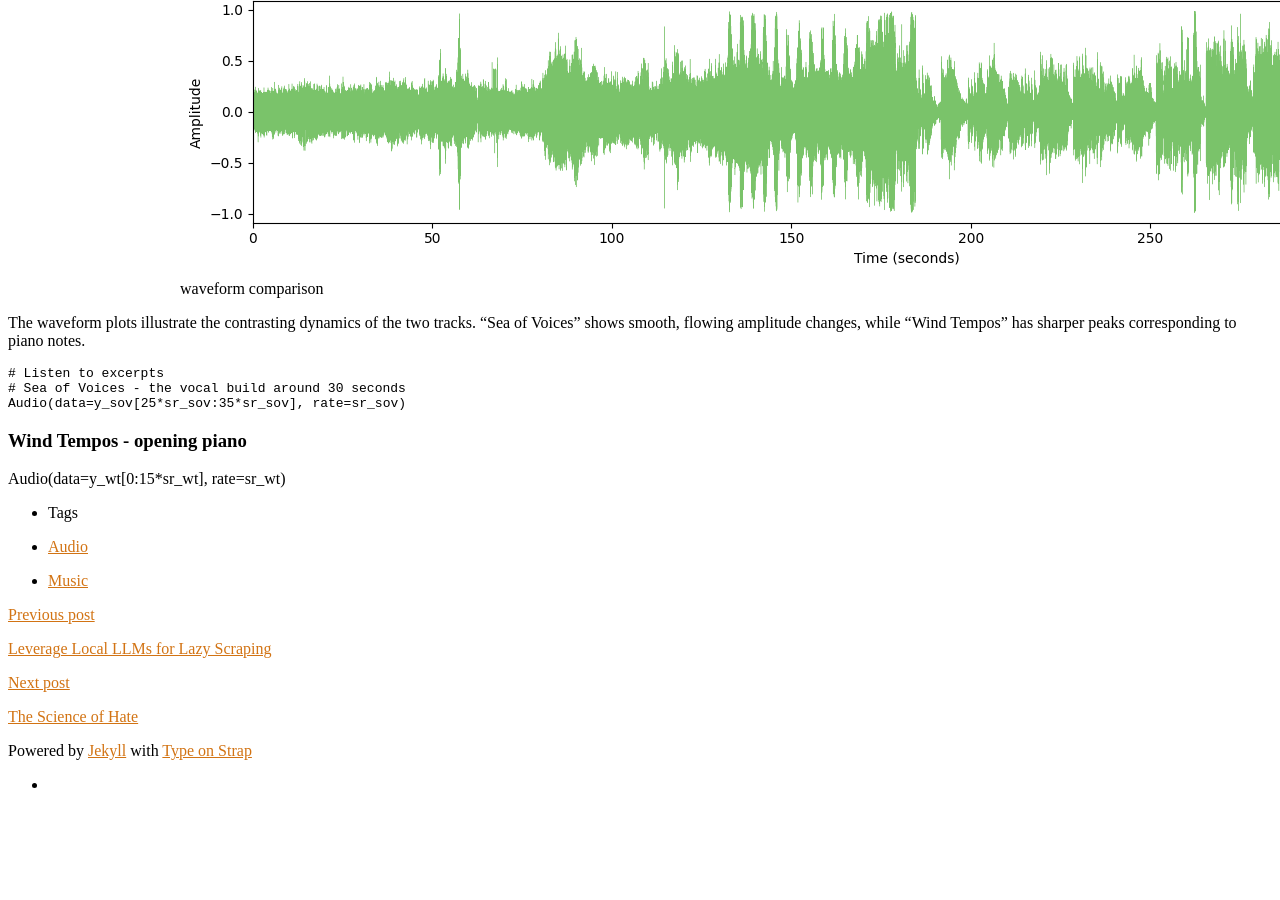
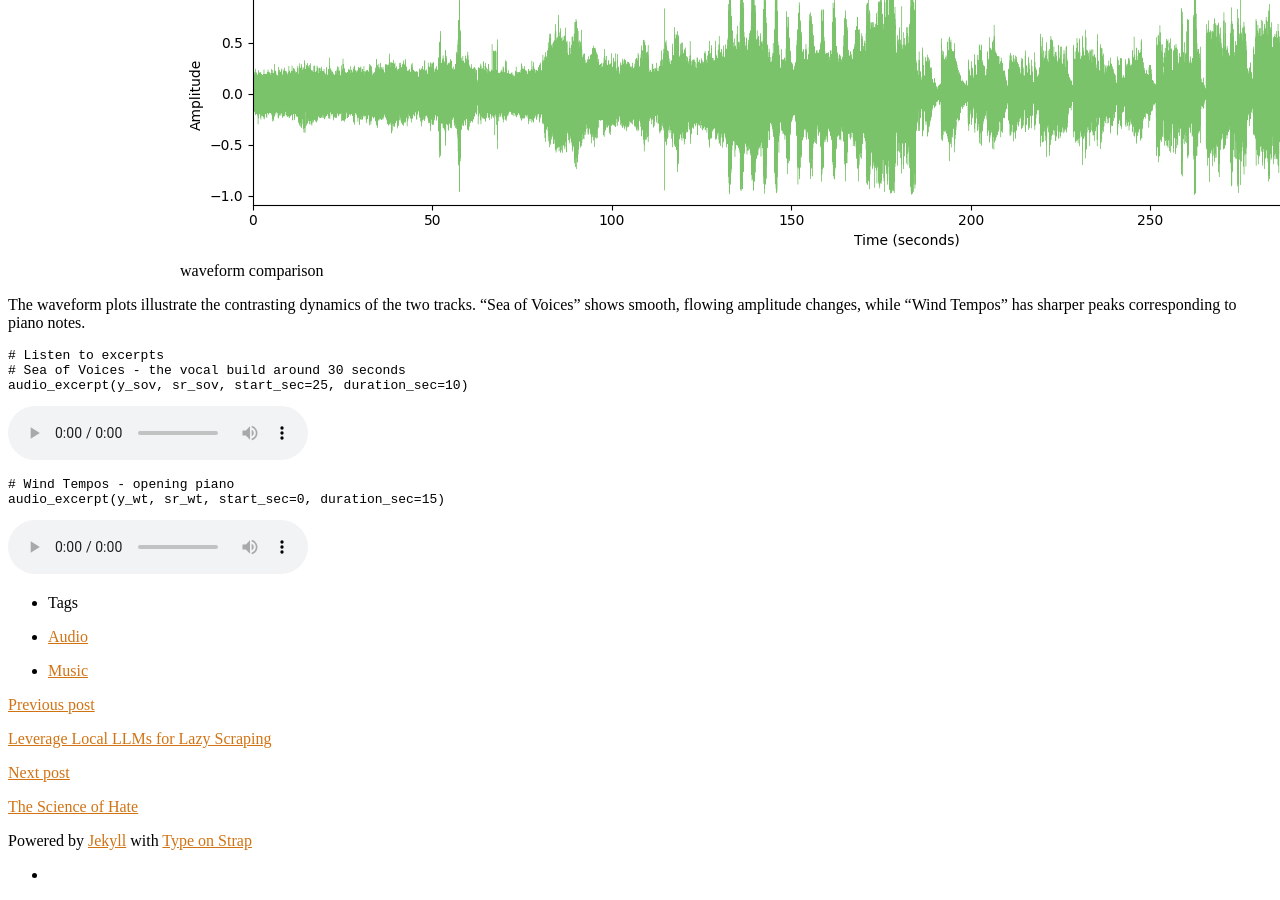
Before and after one commit to oddmayo/oddmayo.github.io, a Jekyll site: the page built from _posts/2025-11-01-Audio-Analysis.md, in a window 1280 px wide and 900 px high, scrolled down 4711 px. Built offline with Jekyll 4.4.1, drawn with Linux system fonts in a browser that asks for light colours; comment, search, counter and statistics services are not loaded; before the commit the page ends 5521 px from its top, so only the background shows below that; some of the changed text lies outside the part shown.

Commit message:
audio excerpts for waveform section

````diff
--- a/_posts/2025-11-01-Audio-Analysis.md
+++ b/_posts/2025-11-01-Audio-Analysis.md
@@ -213,8 +213,20 @@ The waveform plots illustrate the contrasting dynamics of the two tracks. "Sea o
 ``` python
 # Listen to excerpts
 # Sea of Voices - the vocal build around 30 seconds
-Audio(data=y_sov[25*sr_sov:35*sr_sov], rate=sr_sov)
+audio_excerpt(y_sov, sr_sov, start_sec=25, duration_sec=10)
 ```
 
+<audio controls>
+  <source src="/assets/audio/porter-robinson/sea-wave.wav" type="audio/wav">
+  Your browser does not support the audio element.
+</audio>
+
+``` python
 # Wind Tempos - opening piano
-Audio(data=y_wt[0:15*sr_wt], rate=sr_wt)
+audio_excerpt(y_wt, sr_wt, start_sec=0, duration_sec=15)
+```
+
+<audio controls>
+  <source src="/assets/audio/porter-robinson/wind-wave.wav" type="audio/wav">
+  Your browser does not support the audio element.
+</audio>
````
Also changed, not shown: 2 other files.
